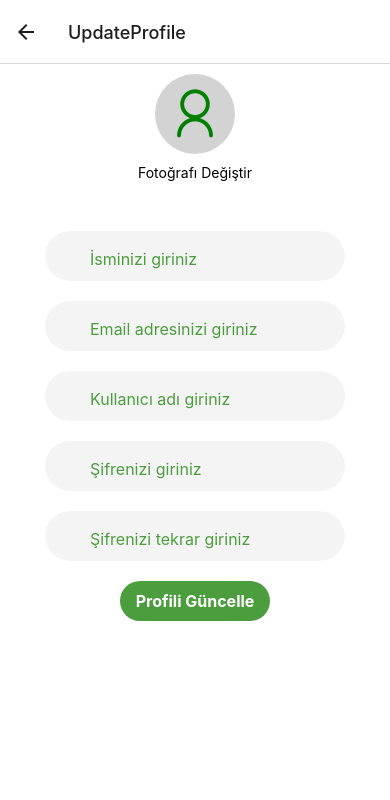
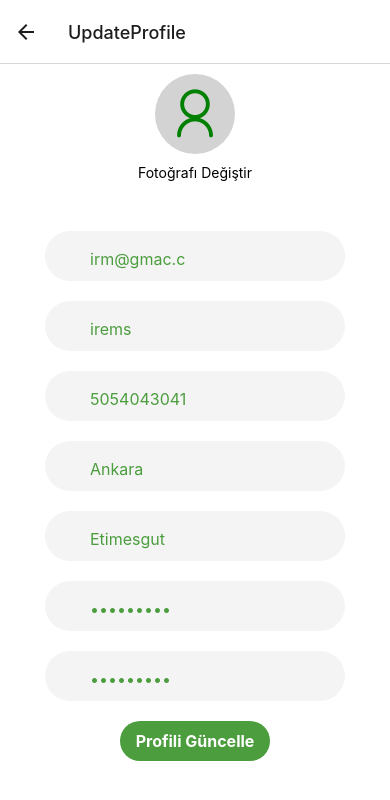
Before and after one commit to mangravel-primkruskal/traveller-frontend, a React Native app in the folder traveller/: screen /UpdateProfile in a window 390 px wide. Shown: the top 800 px of the page. Built offline with nearby package versions, Linux system fonts and the light colour scheme.

Commit message:
bug fixed in backend requests
Worked on bugs in login logout update profile register backend services

```diff
--- a/traveller/src/page/home/index.js
+++ b/traveller/src/page/home/index.js
@@ -104,13 +104,15 @@ export default function Home({ navigation }) {
     let config = {
       method: "post",
       maxBodyLength: Infinity,
-      url: "http://127.0.0.1:5000/contentrecyeni",
+      //url: "http://127.0.0.1:5000/contentrecyeni",
+      url: "http://travellerbackend.herokuapp.com/contentrecyeni",
       headers: {
         "Content-Type": "application/json",
       },
       data: data,
     };
 
+    console.log("config arama sayfası",conf)
     axios
       .request(config)
       .then((response) => {
--- a/traveller/src/page/login/index.js
+++ b/traveller/src/page/login/index.js
@@ -20,18 +20,20 @@ const cardViewHeight = 150;
 
 export default function Login({ navigation }) {
   const [username, setUsername] = useState("irem");
-  const [password, setPassword] = useState("123456789");
+  const [password, setPassword] = useState("1234567899");
 
   const handleLogin = () => {
+    console.log("hey")
     let data = JSON.stringify({
-      username,
-      password,
+      username:username,
+      password:password,
     });
 
     let config = {
       method: "post",
       maxBodyLength: Infinity,
-      url: "http://127.0.0.1:5000/login",
+      //url: "http://1010.0.2.2:5000/login",
+      url: "https://travellerbackend.herokuapp.com/login",
       headers: {
         "Content-Type": "application/json",
       },
@@ -78,7 +80,7 @@ export default function Login({ navigation }) {
           secureTextEntry={true}
         />
 
-        <CustomButton title="Giriş" onPress={handleLogin} />
+        <CustomButton title="Giriş" onPress={()=>handleLogin()} />
 
         <TouchableOpacity
           style={styles.forgotPasswordButton}
--- a/traveller/src/page/logout/index.js
+++ b/traveller/src/page/logout/index.js
@@ -2,14 +2,30 @@ import React from 'react';
 import { Text, TouchableOpacity, View } from 'react-native';
 import { useNavigation } from '@react-navigation/native';
 import { Ionicons } from '@expo/vector-icons';
+import axios from "axios";
+
 export default function Logout() {
   const navigation = useNavigation();
+  const handleLogout = () => {
+    let data = '';
+    let config = {
+      method: 'get',
+      maxBodyLength: Infinity,
+      // url: 'http://127.0.0.1:5000/logout',
+      url:'http://travellerbackend.herokuapp.com/logout',
+      headers: { },
+      data : data
+    };
 
-  const handleLogout = () => {
-    // logout işlemlerini yapabilirsiniz, örneğin asyncStorage'ten kullanıcı bilgilerini silebilirsiniz
-    // ...
+    axios.request(config)
+    .then((response) => {
+      console.log(JSON.stringify(response.data));
+      alert(JSON.stringify(response.data), "Giriş Sayfasına Yönlendirileceksiniz")
+    })
+    .catch((error) => {
+      console.log(error);
+    });
 
-    // Son olarak, TabNavigator sayfasına yönlendirin
     navigation.navigate('Giriş');
   };
 
--- a/traveller/src/page/profile/updateProfile.js
+++ b/traveller/src/page/profile/updateProfile.js
@@ -7,28 +7,72 @@ import {
   TextInput,
   TouchableOpacity,
   View,
+  KeyboardAvoidingView,
 } from "react-native";
-import React, { useState } from "react";
+import React, { useState,useEffect } from "react";
 import CustomInput from "../../component/CustomInput";
 import CustomButton from "../../component/CustomButton";
 import { AntDesign } from "@expo/vector-icons";
+import axios from "axios";
+import AsyncStorage from "@react-native-async-storage/async-storage";
 
 const cardViewHeight = 150;
 
 export default function UpdateProfile({ navigation }) {
-  const [name, setName] = useState("");
-  const [email, setEmail] = useState("");
-  const [username, setUsername] = useState("");
-  const [password, setPassword] = useState("");
-  const [confirmPassword, setConfirmPassword] = useState("");
+  const [user, setUser] = useState([]);
+  const [username, setUsername] = useState("irems");
+  const [email, setEmail] = useState("irm@gmac.c");
+  const [phone, setphone] = useState("5054043041");
+  const [city, setcity] = useState("Ankara");
+  const [county, setcounty] = useState("Etimesgut");
+  const [full_name, setfull_name] = useState("Rukiye Sarısoy");
+  const [password, setPassword] = useState("123456789");
+  const [confirmPassword, setConfirmPassword] = useState("123456789");
+
+  useEffect(() => {
+    AsyncStorage.getItem("user").then((data) => {
+      setUser(JSON.parse(data));
+      console.log(user)
+      setUsername(user.username)
+      setEmail(user.email)
+      setPassword(user.password)
+      setphone(user.phone)
+      setcounty(user.county)
+      setcity(user.city)
+    });
+  }, []);
 
   const handleUpdate = () => {
-    // handle update logic here
-    console.log("Name:", name);
-    console.log("Email:", email);
-    console.log("Username:", username);
-    console.log("Password:", password);
-    console.log("Confirm Password:", confirmPassword);
+    let data = JSON.stringify({
+      username: username,
+      email: email,
+      password: password,
+      city: city,
+      county: county,
+      phone: phone,
+    });
+
+    let config = {
+      method: "put",
+      maxBodyLength: Infinity,
+      url: "https://travellerbackend.herokuapp.com/user/update",
+      headers: {
+        "Content-Type": "application/json",
+      },
+      data: data,
+    };
+
+    axios
+      .request(config)
+      .then((response) => {
+        console.log(config,"config")
+        console.log(JSON.stringify(response.data));
+      })
+      .catch((error) => {
+        console.log("error in update profile")
+        alert(JSON.stringify(error))
+        console.log(JSON.stringify(error));
+      });
   };
 
   return (
@@ -55,14 +99,16 @@ export default function UpdateProfile({ navigation }) {
         </View>
         <Text style={{ marginTop: 10 }}>Fotoğrafı Değiştir</Text>
       </View>
+
         <View style={styles.cardView2}>
-        <CustomInput
+          <ScrollView >
+            {/* <CustomInput
               label="Name"
-          value={name}
+              value={user}
               onChangeText={(text) => setName(text)}
               placeholder="İsminizi giriniz"
               style={styles.input}
-        />
+            /> */}
             <CustomInput
               label="Email"
               value={email}
@@ -77,6 +123,23 @@ export default function UpdateProfile({ navigation }) {
               onChangeText={(text) => setUsername(text)}
               placeholder="Kullanıcı adı giriniz"
               style={styles.input}
+            />
+            <CustomInput
+              placeholder="Telefon Numarası"
+              iconName="phone"
+              value={phone}
+              iconType="font-awesome"
+              onChangeText={(text) => setphone(text)}
+            />
+            <CustomInput
+              placeholder="Şehir"
+              value={city}
+              onChangeText={(text) => setcity(text)}
+            />
+            <CustomInput
+              placeholder="İlçe"
+              value={county}
+              onChangeText={(text) => setcounty(text)}
             />
             <CustomInput
               label="Password"
@@ -95,8 +158,9 @@ export default function UpdateProfile({ navigation }) {
               style={styles.input}
             />
             <View style={{ justifyContent: "center", alignItems: "center" }}>
-          <CustomButton title="Profili Güncelle" />
+              <CustomButton title="Profili Güncelle" onPress={() => handleUpdate()}/>
             </View>
+          </ScrollView>
         </View>
     </SafeAreaView>
   );
@@ -127,12 +191,13 @@ const styles = StyleSheet.create({
     alignItems: "center",
   },
   cardView2: {
-    height: "auto",
     width: "100%",
     backgroundColor: "white",
     borderRadius: 20,
     marginTop: 20,
     padding: 20,
+    flex:1,
+    paddingBottom:100
   },
   input: {
     marginVertical: 10,
--- a/traveller/src/page/register/index.js
+++ b/traveller/src/page/register/index.js
@@ -7,6 +7,7 @@ import {
   Text,
   View,
   KeyboardAvoidingView,
+
 } from "react-native";
 import React, { useState } from "react";
 import CustomButton from "../../component/CustomButton";
@@ -41,7 +42,7 @@ export default function Register({ navigation }) {
     let config = {
       method: "post",
       maxBodyLength: Infinity,
-      url: "http://localhost:5000/register",
+      url: "http://10.0.2.2:5000/register",
       headers: {
         "Content-Type": "application/json",
       },
@@ -52,7 +53,7 @@ export default function Register({ navigation }) {
       .request(config)
       .then((response) => {
         if (response?.data?.message === "Kullanıcı başarıyla kaydedildi") {
-          alert("Backend response ", response?.data?.message);
+          alert("Kayıt Başarılı", response?.data?.message);
           AsyncStorage.setItem("user", data).then(() => {
             navigation.navigate("TabNavigatorComponent");
           });
@@ -98,18 +99,18 @@ export default function Register({ navigation }) {
               onChangeText={(text) => setfull_name(text)}
             />
             <CustomInput
+              placeholder="E-posta"
+              iconName="envelope"
+              value={email}
+              iconType="font-awesome"
+              onChangeText={(text) => setemail(text)}
+            />
+             <CustomInput
               placeholder="Telefon Numarası"
               iconName="phone"
               value={phone}
               iconType="font-awesome"
               onChangeText={(text) => setphone(text)}
-            />
-            <CustomInput
-              placeholder="E-posta"
-              iconName="envelope"
-              value={email}
-              iconType="font-awesome"
-              onChangeText={(text) => setemail(text)}
             />
             <CustomInput
               placeholder="Şehir"
--- a/traveller/src/page/searchList/index.js
+++ b/traveller/src/page/searchList/index.js
@@ -31,6 +31,10 @@ export default function SearchList({ navigation, route }) {
       Rating: "5.2",
     },
   ];
+
+  useEffect(() => {
+   data=props.data;
+  }, []);
 
   return (
     <SafeAreaView
```
Lines whose indentation alone changed are shown as unchanged.
